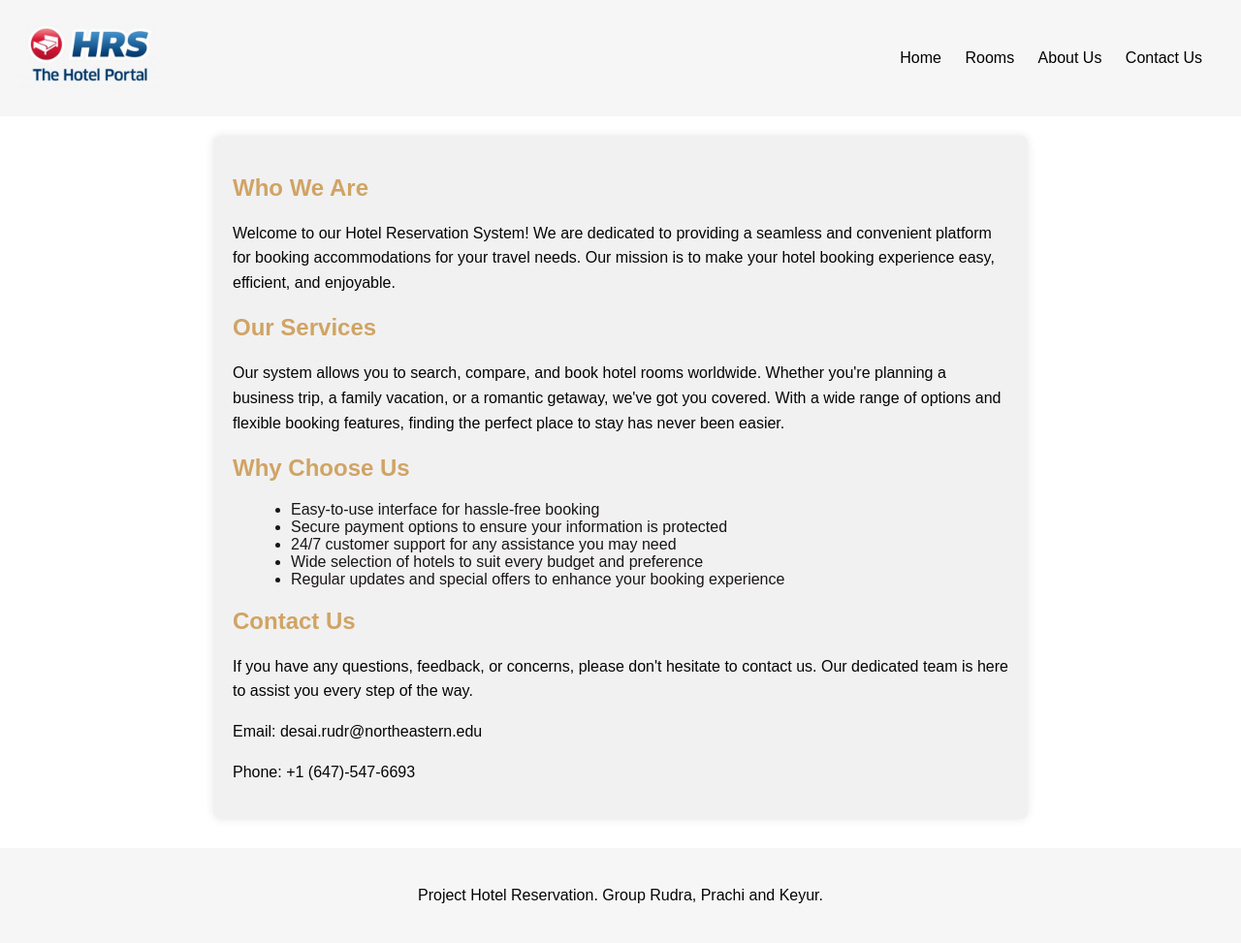
After one commit to keyur1322/NEU-ITC6355, a PHP site: page /about_us.html in a window 1280 px wide. The commit adds this page. Shown: the whole page at 97% size. Run offline with PHP 8.4, Linux system fonts and the light colour scheme.

Commit message:
Rudra - add about us page

```diff
--- /dev/null
+++ b/Assignment-2/about_us.html
@@ -0,0 +1,47 @@
+<!DOCTYPE html>
+<html lang="en">
+<head>
+    <meta charset="UTF-8">
+    <meta name="viewport" content="width=device-width, initial-scale=1.0">
+    <link rel="stylesheet" href="style.css">
+</head>
+<body>
+    <header>
+        <div class="nav-div">
+            <a href="index.html"><img class="nav-logo" src="logo.png" alt="logo not found"></a>
+            <nav>
+                <ul>
+                    <li><a href="index.html">Home</a></li>
+                    <li><a href="rooms.html">Rooms</a></li>
+                    <li><a href="about_us.html">About Us</a></li>
+                    <li><a href="#">Contact Us</a></li>
+                </ul>
+            </nav>
+        </div>
+    </header>
+    <div class="container">
+        <h2>Who We Are</h2>
+        <p>Welcome to our Hotel Reservation System! We are dedicated to providing a seamless and convenient platform for booking accommodations for your travel needs. Our mission is to make your hotel booking experience easy, efficient, and enjoyable.</p>
+
+        <h2>Our Services</h2>
+        <p>Our system allows you to search, compare, and book hotel rooms worldwide. Whether you're planning a business trip, a family vacation, or a romantic getaway, we've got you covered. With a wide range of options and flexible booking features, finding the perfect place to stay has never been easier.</p>
+
+        <h2>Why Choose Us</h2>
+        <ul>
+            <li>Easy-to-use interface for hassle-free booking</li>
+            <li>Secure payment options to ensure your information is protected</li>
+            <li>24/7 customer support for any assistance you may need</li>
+            <li>Wide selection of hotels to suit every budget and preference</li>
+            <li>Regular updates and special offers to enhance your booking experience</li>
+        </ul>
+
+        <h2>Contact Us</h2>
+        <p>If you have any questions, feedback, or concerns, please don't hesitate to contact us. Our dedicated team is here to assist you every step of the way.</p>
+        <p>Email: desai.rudr@northeastern.edu</p>
+        <p>Phone: +1 (647)-547-6693 </p>
+    </div>
+    <footer>
+        <p>Project Hotel Reservation. Group Rudra, Prachi and Keyur.</p>
+    </footer>
+</body>
+</html>
--- a/Assignment-2/index.html
+++ b/Assignment-2/index.html
@@ -14,7 +14,7 @@
                 <ul>
                     <li><a href="index.html">Home</a></li>
                     <li><a href="rooms.html">Rooms</a></li>
-                    <li><a href="#">About Us</a></li>
+                    <li><a href="about_us.html">About Us</a></li>
                     <li><a href="#">Contact Us</a></li>
                 </ul>
             </nav>
--- a/Assignment-2/rooms.html
+++ b/Assignment-2/rooms.html
@@ -14,7 +14,7 @@
                 <ul>
                     <li><a href="index.html">Home</a></li>
                     <li><a href="rooms.html">Rooms</a></li>
-                    <li><a href="#">About Us</a></li>
+                    <li><a href="about_us.html">About Us</a></li>
                     <li><a href="#">Contact Us</a></li>
                 </ul>
             </nav>
--- a/Assignment-2/style.css
+++ b/Assignment-2/style.css
@@ -170,3 +170,34 @@ footer {
     border-radius: 5px
 }
 /* Room page CSS end */
+
+/* About us page CSS start */
+.container {
+    max-width: 800px;
+    margin: 20px auto;
+    padding: 20px;
+    background-color: #f1f1f1;
+    border-radius: 8px;
+    box-shadow: 0 0 10px rgba(0, 0, 0, 0.1);
+}
+h1 {
+    color: #f7f7f7;
+}
+h2 {
+    color: #d0a465;
+}
+p {
+    line-height: 1.6;
+    color: #060505;
+}
+ul {
+    list-style-type: disc;
+    margin-left: 20px;
+    color: #1a1616;
+}
+footer {
+    text-align: center;
+    margin-top: 30px;
+    color: #eba3a3a2;
+}
+/* About us page CSS end */
```
